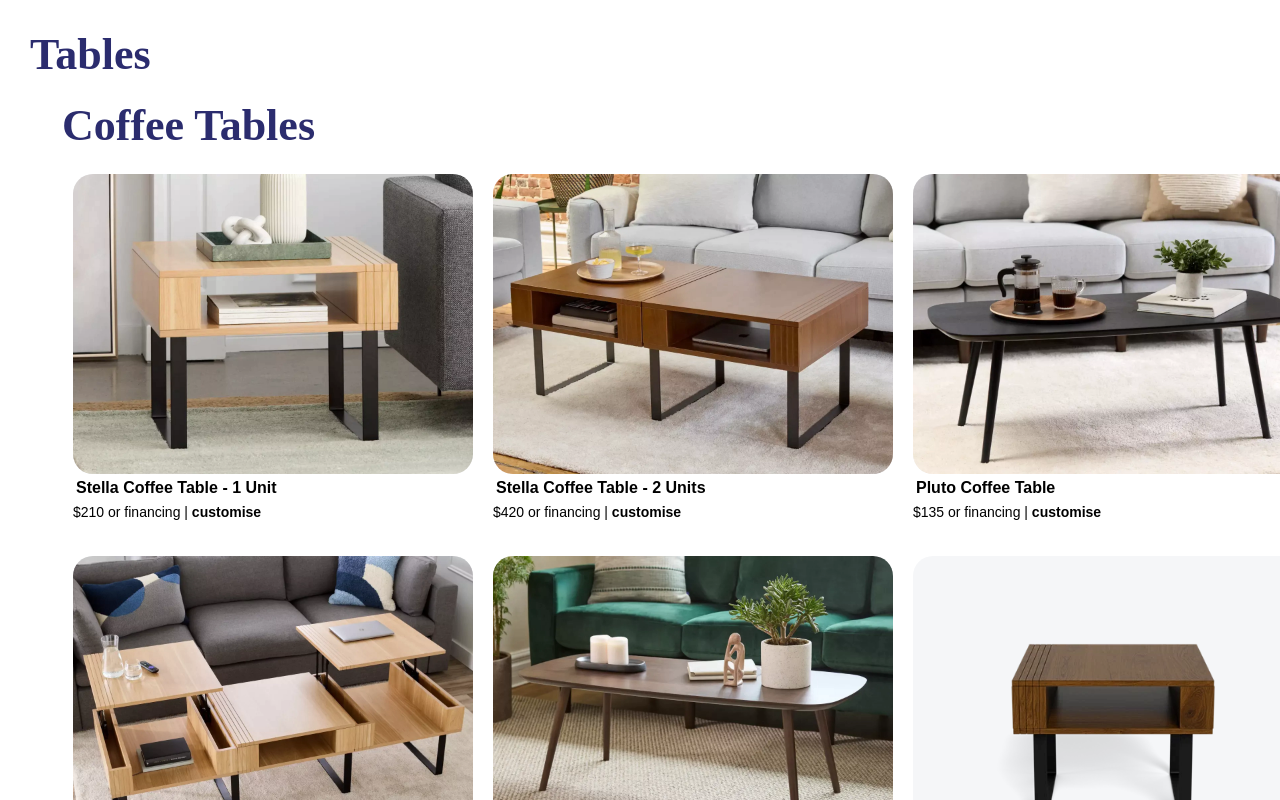
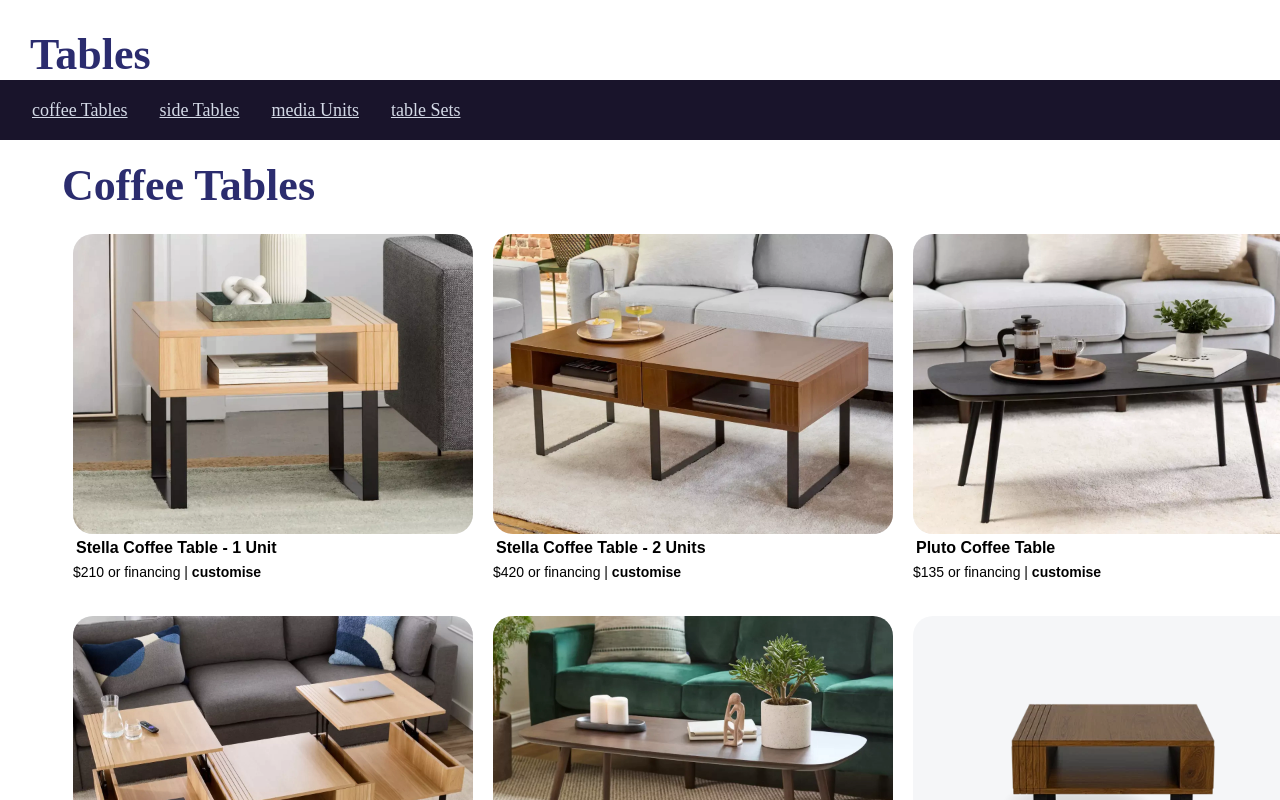
Before and after one commit to abbyshabi/cozey_table_UI, a React (Create React App) app: page / in a window 1280 px wide. Shown: the top 800 px of the page. Built offline with nearby package versions, Linux system fonts and the light colour scheme.

Commit message:
chore: create menubar for page

```diff
--- a/src/App.js
+++ b/src/App.js
@@ -1,6 +1,7 @@
 import React, { useState, useEffect } from 'react';
 import './App.css';
 import ProductCard from "./Components/ProductCard"
+import {MenuBar} from './Components/MenuBar'
 import productsData from './data/tables.json';
 
 function App() {
@@ -13,8 +14,11 @@ function App() {
 
 
   return (
+    <>
+
     <div className="product-grid">
       <h1 className='product-category'>Tables</h1>
+      <MenuBar/>
       {products.map((category, index) => (
         <div key={index} className="category">
           <div className="product-list-container">
@@ -32,6 +36,7 @@ function App() {
         </div>
       ))}
     </div>
+    </>
   );
 }
 
--- /dev/null
+++ b/src/Components/MenuBar/index.js
@@ -0,0 +1,17 @@
+import React from 'react'
+import './style.css'
+
+export const MenuBar = () => {
+  return (
+    <div className="div">
+      <div id='myHeader' className='myHeader'>
+        <div class='sc-5a917812-0 fTXQBa'>
+          <a href="./" className='menu_text'>coffee Tables</a>
+          <a href="./" className='menu_text'>side Tables</a>
+          <a href="./" className='menu_text'>media Units</a>
+          <a href="./" className='menu_text'>table Sets</a>
+        </div>
+      </div>
+    </div>
+  )
+}
--- /dev/null
+++ b/src/Components/MenuBar/style.css
@@ -0,0 +1,27 @@
+.div {
+    position: sticky;
+    top: 80px;
+    z-index: 9999;
+}
+.myHeader {
+    background-color: rgb(25, 20, 43);
+    position: sticky;
+    top: 0px;
+    z-index: 997;
+    display: flex;
+    -webkit-box-pack: start;
+    justify-content: start;
+    -webkit-box-align: center;
+    align-items: center;
+    height: 60px;
+}
+
+.menu_text {
+    display: inline-block;
+    color: rgb(212, 218, 231);
+    font-family: Larsseit;
+    font-size: 18px;
+    margin-left: 32px;
+    line-height: 18px;
+    cursor: pointer;
+}
```
